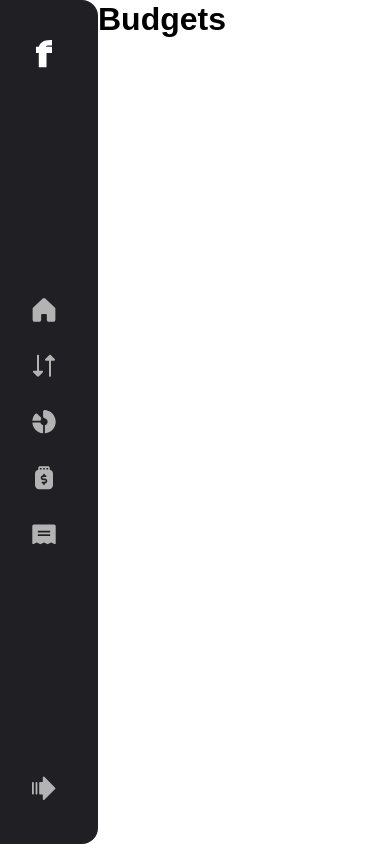
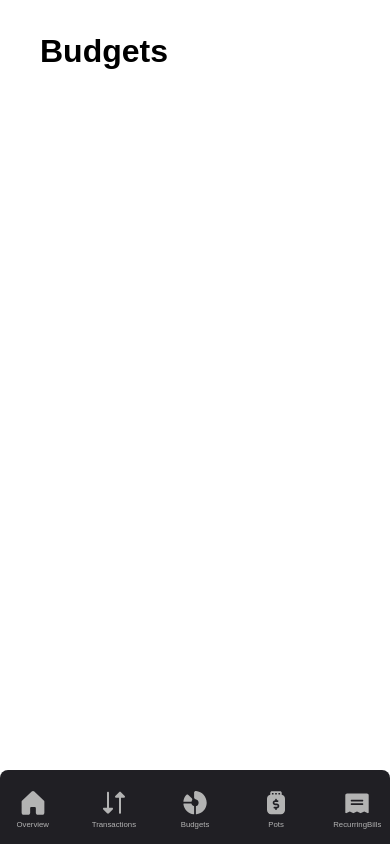
Before and after one commit to whorty/Frontend_Mentor-Personal_Finance_app, a React (Vite) app: page /budgets in a window 390 px wide. Built offline with nearby package versions, Linux system fonts and the light colour scheme.

Commit message:
sidebar/navbar finish

```diff
--- a/package.json
+++ b/package.json
@@ -7,7 +7,8 @@
     "dev": "vite",
     "build": "tsc -b && vite build",
     "lint": "eslint .",
-    "preview": "vite preview"
+    "preview": "vite preview",
+    "host": "vite --host"
   },
   "dependencies": {
     "react": "^19.1.1",
--- a/src/components/NavBar.tsx
+++ b/src/components/NavBar.tsx
@@ -38,7 +38,7 @@ export default function NavBar() {
                   src={`./src/assets/images/icons/icon-nav-${item.name}.svg`}
                 />
               </span>
-              {isExpanded && <span>{item.name}</span>}
+              <span>{item.name}</span>
             </NavLink>
           </li>
         ))}
@@ -51,8 +51,8 @@ export default function NavBar() {
             alt="minimize-arrow-button"
             className={`${isExpanded ? "rotate" : ""}`}
           />
-          {isExpanded && <span className="ml-200">Minimize Menu</span>}
         </span>
+        <span>Minimize Menu</span>
       </div>
     </nav>
   );
--- a/src/routes/Budgets.tsx
+++ b/src/routes/Budgets.tsx
@@ -1,3 +1,7 @@
 export default function Budgets() {
-  return <h1>Budgets</h1>;
+  return (
+    <section>
+      <h1>Budgets</h1>
+    </section>
+  );
 }
--- a/src/routes/Pots.tsx
+++ b/src/routes/Pots.tsx
@@ -1,3 +1,7 @@
 export default function Pots() {
-  return <h1>Pots</h1>;
+  return (
+    <section>
+      <h1>Pots</h1>
+    </section>
+  );
 }
--- a/src/routes/RecurringBills.tsx
+++ b/src/routes/RecurringBills.tsx
@@ -1,3 +1,7 @@
 export default function RecurringBills() {
-  return <h1>RecurringBills</h1>;
+  return (
+    <section>
+      <h1>RecurringBills</h1>
+    </section>
+  );
 }
--- a/src/routes/Transactions.tsx
+++ b/src/routes/Transactions.tsx
@@ -1,3 +1,7 @@
 export default function Transactions() {
-  return <h1>Transactions</h1>;
+  return (
+    <section>
+      <h1>Transactions</h1>
+    </section>
+  );
 }
--- a/src/styles/index.css
+++ b/src/styles/index.css
@@ -34,7 +34,7 @@ ol {
   --text-preset-2: bold 20px/1.2 "Public Sans", sans-serif;
   --text-preset-3: bold 1rem/1.5 "Public Sans", sans-serif;
   --text-preset-4: normal 14px/1.5 "Public Sans", sans-serif;
-  --text-preset-5: normal 12px/1.5 "Public sans", sans-serif;
+  --text-preset-5: normal clamp(2vw, 1rem, 1vw) / 1.5 "Public sans", sans-serif;
   /* Colors */
   --Beige-100: rgb(248, 244, 240);
   --Beige-500: rgb(152, 144, 139);
@@ -87,11 +87,18 @@ h5 {
 }
 
 main {
-  display: grid;
-  grid-template-columns: auto 1fr;
+  display: flex;
 }
 
 section {
   overflow-y: auto;
   height: 100vh;
+  width: 100%;
+  padding: 32px 40px;
 }
+
+@media screen and (max-width: 375px) {
+  section {
+    padding: 16px 24px;
+  }
+}
--- a/src/styles/navbar.css
+++ b/src/styles/navbar.css
@@ -1,9 +1,9 @@
 .sidebar {
+  display: flex;
+  flex-direction: column;
   background-color: var(--Grey-900);
   color: var(--Grey-300);
   height: 100vh;
-  display: flex;
-  flex-direction: column;
   justify-content: space-between;
   transition: width 0.3s;
   border-radius: 0px 16px 16px 0px;
@@ -29,7 +29,6 @@
   padding-right: 24px;
 
   & > .menu .menu-item > span:last-child {
-    margin-left: var(--Spacing-200);
     font: var(--text-preset-3);
   }
   & > .logo img {
@@ -68,15 +67,30 @@
   height: 56px;
 }
 
-.menu-item {
+.menu-item,
+.toggle {
   display: flex;
   align-items: center;
   cursor: pointer;
   text-align: center;
+  overflow: hidden;
+  transition: all 0.2s;
+  & span:last-child {
+    max-width: 0;
+    opacity: 0;
+    white-space: nowrap;
+    overflow: hidden;
+  }
 }
 
-.menu.active .menu-item {
+.menu.active .menu-item,
+.menu.active + .toggle {
   width: 212px;
+  column-gap: var(--Spacing-200);
+  & span:last-child {
+    max-width: fit-content;
+    opacity: 1;
+  }
 }
 
 li:not(.PageActive):hover,
@@ -88,14 +102,8 @@ li:not(.PageActive):hover,
 }
 
 .toggle {
-  cursor: pointer;
   font-weight: bold;
   margin-bottom: var(--Spacing-500);
-}
-
-.ml-200 {
-  margin-left: var(--Spacing-200);
-  vertical-align: super;
 }
 
 .PageActive {
@@ -112,6 +120,75 @@ li:not(.PageActive):hover,
   }
 }
 
-.sidebar.collapsed .PageActive img {
+/* .sidebar.collapsed .PageActive img {
   filter: brightness(0);
+} */
+
+@media screen and (max-width: 768px) {
+  .sidebar {
+    position: fixed;
+    width: 100%;
+    bottom: 0px;
+    left: 0px;
+    flex-direction: row;
+    max-height: 74px;
+    border-radius: 8px 8px 0px 0px;
+    & .logo,
+    .toggle {
+      display: none;
+    }
+  }
+  .sidebar.collapsed,
+  .sidebar.expanded {
+    width: 100%;
+    max-width: 100%;
+    padding: 0px;
+    & > .menu .menu-item > span:last-child {
+      font: var(--text-preset-5);
+    }
+  }
+  .menu.active .menu-item,
+  .menu.active + .toggle {
+    width: initial;
+  }
+  .menu {
+    flex-direction: row;
+    justify-content: center;
+    height: 100%;
+    padding-top: 8px;
+    column-gap: clamp(0px, 4vw, 42px);
+    & li {
+      width: 100%;
+      max-width: 104px;
+      height: auto;
+    }
+  }
+  .sidebar .menu-item {
+    flex-direction: column;
+    justify-content: center;
+  }
+  .menu-item span:last-child,
+  .toggle span:last-child {
+    max-width: fit-content;
+    opacity: 1;
+  }
+
+  .PageActive {
+    border-radius: 8px 8px 0px 0px;
+    border: none;
+    border-bottom: 4px solid var(--Green);
+    width: 100%;
+  }
 }
+
+@media screen and (max-width: 375px) {
+  .menu {
+    column-gap: 0px;
+    & li {
+      max-width: calc(68.6px + (100vw - 375px) * 0.1);
+    }
+  }
+  .menu-item span:last-child {
+    display: none;
+  }
+}
```
